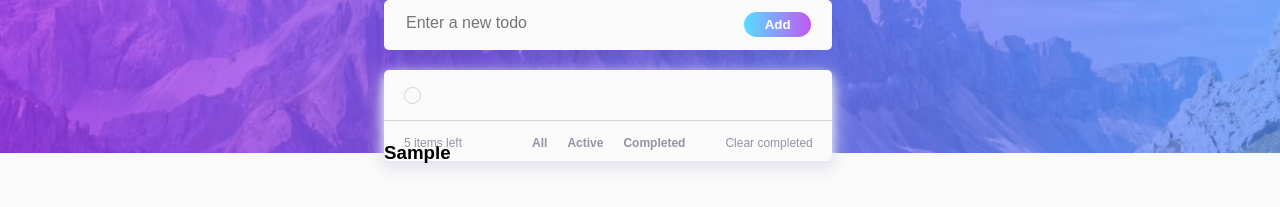
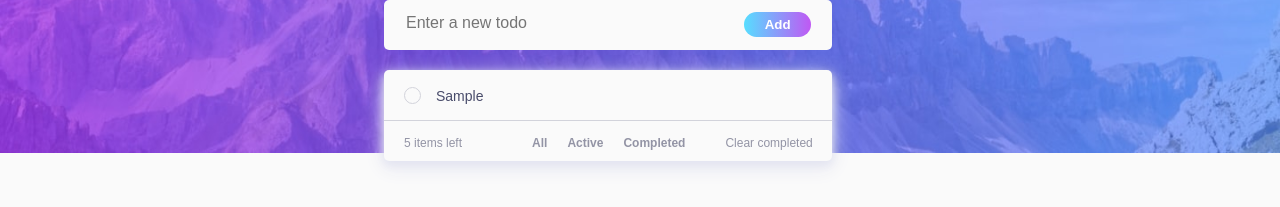
Before and after one commit to hervebutera/react-to-do-list-app, a React (Create React App) app: page / in a window 1280 px wide. Both pictures are taken after typing "Sample" into the empty fields and a click on the button "Add". Shown: the part 167-374 px from the top of the page. Built offline with nearby package versions, Linux system fonts and the light colour scheme; a web font is replaced by a local one.

Commit message:
feat: add handling for completed todos and removing single todo

```diff
--- a/src/Components/ToDoItem.js
+++ b/src/Components/ToDoItem.js
@@ -1,12 +1,74 @@
 import { ReactComponent as CheckIcon } from "../Assets/images/icon-check.svg";
+import { ReactComponent as CrossIcon } from "../Assets/images/icon-cross.svg";
+import { ToDoItemsContext } from "../Store/todoItems.context";
+import { useContext, useEffect, useState } from "react";
 
 const ToDoItem = (props) => {
+  let rmvBtn = "";
+  const ToDoItemsCtx = useContext(ToDoItemsContext);
+  const [isCompleted, setIsCompleted] = useState(() => {
+    let toDoItem = ToDoItemsCtx.toDos.filter((toDo) => {
+      return toDo.id === props.idNum;
+    });
+
+    return toDoItem[0].isCompleted;
+  });
+
+  useEffect(() => {
+    setIsCompleted(() => {
+      let toDoItem = ToDoItemsCtx.toDos.filter((toDo) => {
+        return toDo.id === props.idNum;
+      });
+      return toDoItem[0].isCompleted;
+    });
+  }, [ToDoItemsCtx.toDos, props.idNum]);
+
+  const onPointerEnterHandler = (id) => {
+    rmvBtn = document.getElementById(`rmv-btn-${id}`);
+    rmvBtn.classList.add("remove-btn-active");
+  };
+  const onPointerLeaveHandler = (id) => {
+    rmvBtn = document.getElementById(`rmv-btn-${id}`);
+    rmvBtn.classList.remove("remove-btn-active");
+  };
+  const onRemoveItemHandler = (id) => {
+    return ToDoItemsCtx.removeToDo(id);
+  };
+
   return (
-    <li className="todo-item">
-      <div className="check-box">
-        <CheckIcon className="check-icon" />
+    <li
+      className="todo-item"
+      onPointerEnter={() => onPointerEnterHandler(props.idNum)}
+      onPointerLeave={() => onPointerLeaveHandler(props.idNum)}
+    >
+      <div
+        className={isCompleted ? "check-box check-box-clicked" : "check-box"}
+        onClick={() => {
+          ToDoItemsCtx.isCompletedStatusToggle(props.idNum);
+        }}
+      >
+        <CheckIcon
+          className={
+            isCompleted ? "check-icon check-icon-clicked" : "check-icon"
+          }
+        />
       </div>
-      <h3>{props.toDoItem.title}</h3>
+      <h3
+        className={isCompleted ? "todoTitle todoTitle-completed" : "todoTitle"}
+      >
+        {props.title}
+      </h3>
+      <div
+        className="remove-btn"
+        id={`rmv-btn-${props.idNum}`}
+        onClick={() => onRemoveItemHandler(props.idNum)}
+      >
+        <CrossIcon
+          className={
+            isCompleted ? "cross-icon check-icon-onCompleted" : "cross-icon"
+          }
+        />
+      </div>
     </li>
   );
 };
--- a/src/Components/ToDoList.js
+++ b/src/Components/ToDoList.js
@@ -6,7 +6,14 @@ const ToDoList = (props) => {
     <div className="ToDoList">
       <ul>
         {props.toDos.map((toDo) => {
-          return <ToDoItem key={toDo.id} toDoItem={toDo} />;
+          return (
+            <ToDoItem
+              key={toDo.id}
+              idNum={toDo.id}
+              title={toDo.title}
+              isCompleted={toDo.isCompleted}
+            />
+          );
         })}
       </ul>
       <BottomNavBar />
```
